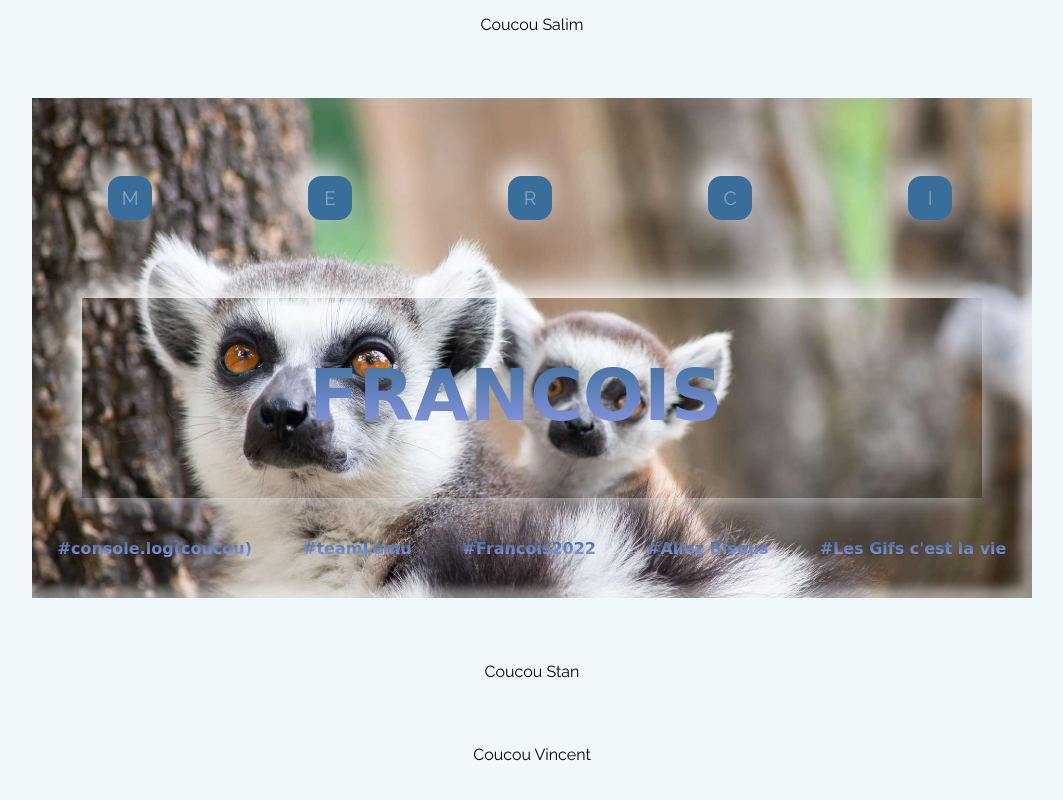
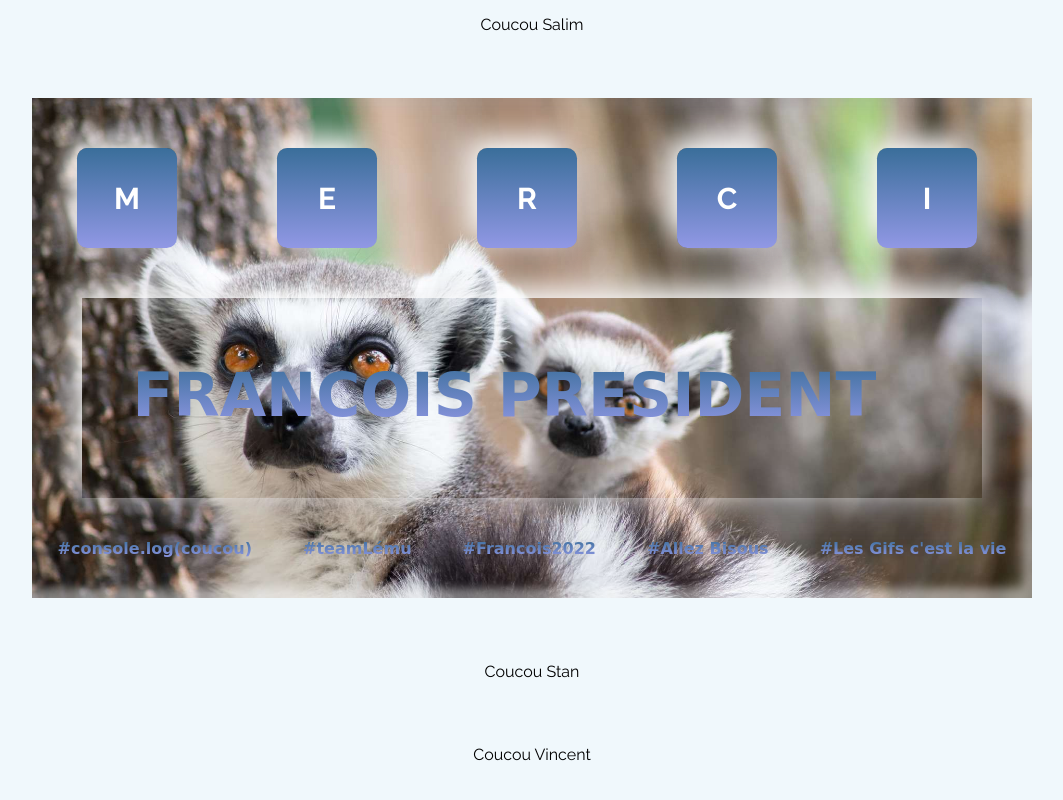
Before and after one commit to nono-web/merci-francois, a React (Create React App) app: page / in a window 1280 px wide. Shown: the part 2457-3257 px from the top of the page, without its empty margins (108-1171 px from the left). Built offline with nearby package versions, Linux system fonts and the light colour scheme.

Commit message:
fix circle

```diff
--- a/src/components/Sandra/Sandra.css
+++ b/src/components/Sandra/Sandra.css
@@ -26,12 +26,12 @@
   justify-content: center;
   width: 100px;
   height:100px;
-  background: #3a6e9a;
+  background: -webkit-linear-gradient(#3a6e9a, #9198e5);
   border-radius: 50%;
   margin: 10px;
-  color: white;
-  font-size: larger;
-  animation-duration: 5s;
+  font-size: 30px;
+  font-weight: bold;
+  animation-duration: 10s;
   animation-name: slidein;
   animation-iteration-count: infinite;
   overflow: hidden;
@@ -42,18 +42,31 @@
 
 @keyframes slidein {
   from {
+    color: transparent;
     width: 10px;
     height: 10px;
-    color: #3a6e9a;
   }
 
-  50% {
-    border-radius: 25%;
+  33% {
+    color: transparent;
+    border-radius: 50%;
+  }
+  36% {
+    color: white;
+  }
+  66% {
+    margin-left: 0%;
+    border-radius: 10%;
+    width: 100px;
+    height:100px;
+    font-size: 30px;
+    color: white;
   }
 
   to {
-    margin-left: 0%;
-    border-radius: 5%;
+    color: transparent;
+    width: 10px;
+    height: 10px;
   }
 }
 
@@ -75,12 +88,12 @@
 .fr{
   color: #3a6e9a;
   font-size: 100px;
-  animation: bounce1 5s ease-in-out infinite;
+  animation: bounce1 5s ease infinite;
 }
 
 .titlefr {
   font-family: Comic Sans MS;
-  font-size: 72px;
+  font-size: 60px;
   background: -webkit-linear-gradient(#3a6e9a, #9198e5);
   -webkit-background-clip: text;
   -webkit-text-fill-color: transparent;
@@ -97,7 +110,7 @@
     margin-top: -60px;
   }
   75%{
-    margin-left:-150px;
+    margin-left:-100px;
   }
   to {
     margin-top: 0px;
--- a/src/components/Sandra/Sandra.jsx
+++ b/src/components/Sandra/Sandra.jsx
@@ -14,7 +14,7 @@ const Sandra = () => {
             </div>
             <div class="francois">
                 <div className='fr'>
-                   <h1 className='titlefr'>FRANCOIS</h1>
+                   <h1 className='titlefr'>FRANCOIS PRESIDENT</h1>
                 </div>
             </div>
             <div className='sign'>
```
